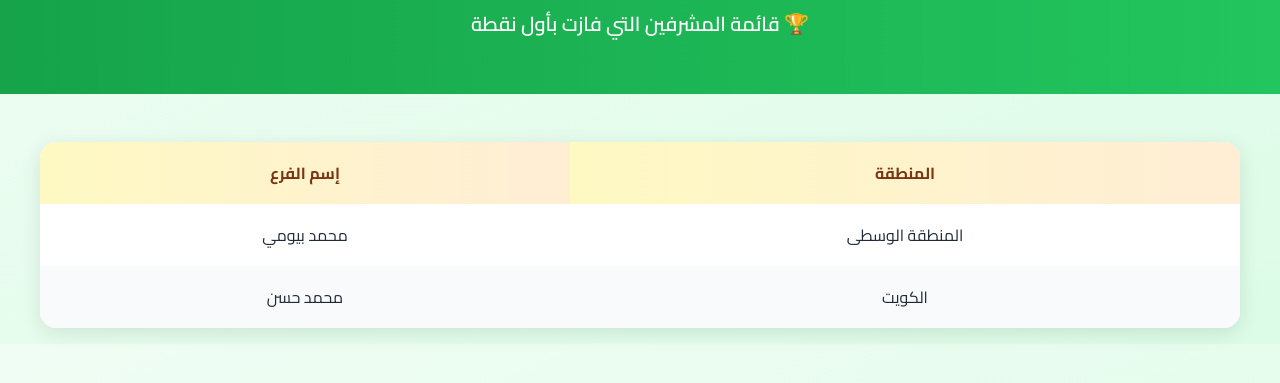
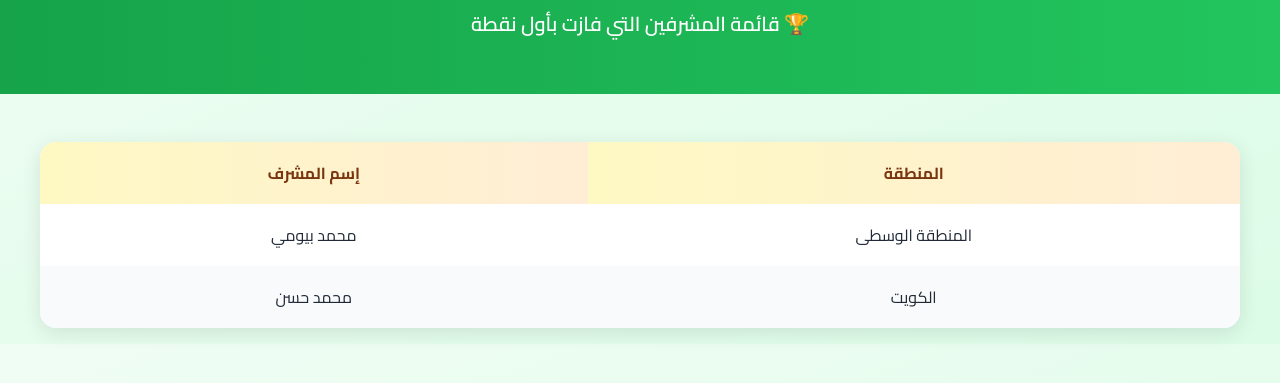
Before and after one commit to mohahmed141999-netizen/Almajed, a plain HTML site: page index.html in a window 1280 px wide. Shown: the part 193-576 px from the top of the page. Drawn offline with Linux system fonts and the light colour scheme.

Commit message:
Add files via upload

```diff
--- a/index.html
+++ b/index.html
@@ -3,7 +3,7 @@
 <head>
 <meta charset="UTF-8">
 <meta name="viewport" content="width=device-width, initial-scale=1.0">
-<title>الفروع الفائزة - الماجد للعود</title>
+<title>المشرفين الفائزة - الماجد للعود</title>
 <link href="https://fonts.googleapis.com/css2?family=Cairo:wght@400;600;700;900&display=swap" rel="stylesheet">
 <style>
     body {
@@ -94,7 +94,7 @@
         <thead>
             <tr>
 
-                <th>إسم الفرع</th>
+                <th>إسم المشرف</th>
                 <th>المنطقة</th>
             </tr>
         </thead>
```
